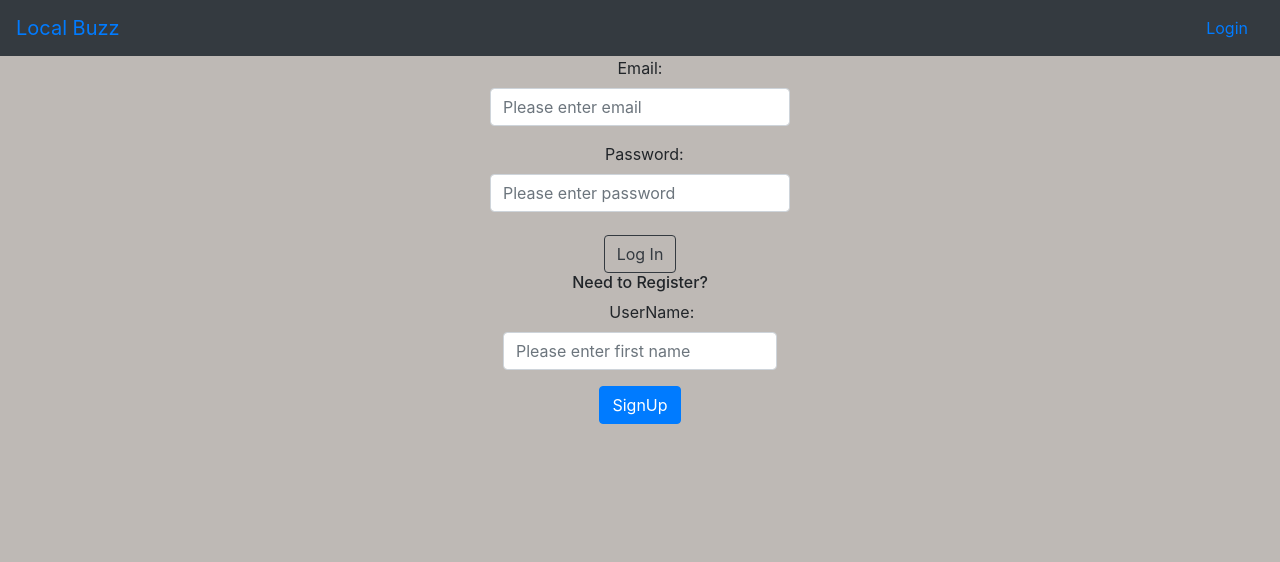
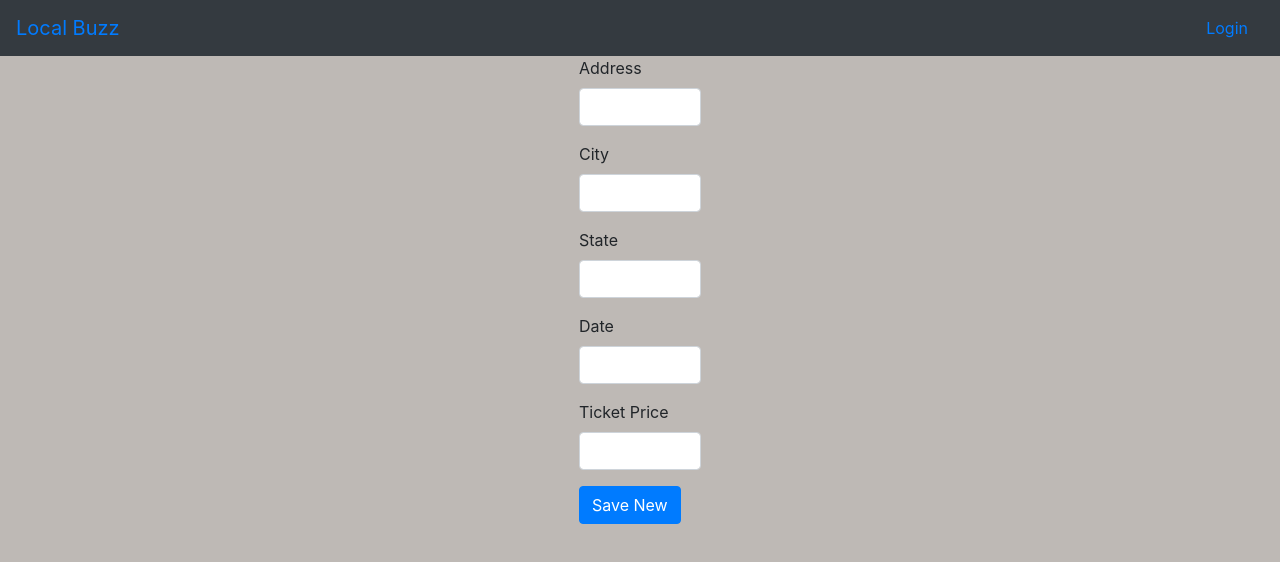
Before and after one commit to ZacCrumpton/backedn_capstone, a React (Create React App) app in the folder localbuzz_backendcapstoneui/backendcapstone/: page /editevent/1 in a window 1280 px wide. Before the commit this address led to /login. Shown: the top 562 px of the page. Built offline with nearby package versions, Linux system fonts and the light colour scheme; no server answers.

Commit message:
can edit events

```diff
--- a/localbuzz_backendcapstoneui/backendcapstone/src/App/App.js
+++ b/localbuzz_backendcapstoneui/backendcapstone/src/App/App.js
@@ -18,6 +18,7 @@ import userData from '../helpers/data/userData';
 import UserHome from '../Pages/UserHome/UserHome';
 import EditPost from '../Pages/EditPost/EditPost';
 import NewEvent from '../Pages/NewEvent/NewEvent';
+import EditEvent from '../Pages/EditEvent/EditEvent';
 
 fbConnection();
 
@@ -89,6 +90,7 @@ class App extends React.Component {
                   <Route path='/artisthome' render = {(props) => <ArtistHome authed={authed} isUser={isUser} isArtist={isArtist} artist={artist} {...props}/>}/>
                   <Route path='/userhome' render = {(props) => <UserHome authed={authed} isUser={isUser} isArtist={isArtist} user={user} {...props}/>}/>
                   <Route path='/editpost/:postid' render = {(props) => <EditPost {...props}/>}/>
+                  <Route path='/editevent/:eventid' render = {(props) => <EditEvent {...props}/>}/>
                   <Route path='/new/event' render = {(props) => <NewEvent artist={artist} {...props}/>}/>
                   <Route path='/login' render = {(props) => <Login authed={authed} isUser={isUser} isArtist={isArtist} {...props}/>}/>
                 <Redirect from='*' to='/login'/>
--- a/localbuzz_backendcapstoneui/backendcapstone/src/Pages/EditEvent/EditEvent.js
+++ b/localbuzz_backendcapstoneui/backendcapstone/src/Pages/EditEvent/EditEvent.js
@@ -0,0 +1,132 @@
+import React from 'react';
+import authData from '../../helpers/data/authData';
+import eventData from '../../helpers/data/eventData';
+import './EditEvent.scss';
+
+class EditEvent extends React.Component {
+  state = {
+    eventAddress: '',
+    eventCity: '',
+    eventState: '',
+    eventDate: '',
+    eventTicketPrice: '',
+  }
+
+  eventAddressChange = (e) => {
+    e.preventDefault();
+    this.setState({ eventAddress: e.target.value });
+  }
+
+  eventCityChange = (e) => {
+    e.preventDefault();
+    this.setState({ eventCity: e.target.value });
+  }
+
+  eventStateChange = (e) => {
+    e.preventDefault();
+    this.setState({ eventState: e.target.value });
+  }
+
+  eventDateChange = (e) => {
+    e.preventDefault();
+    this.setState({ eventDate: e.target.value });
+  }
+
+  eventTicketPriceChange = (e) => {
+    e.preventDefault();
+    this.setState({ eventTicketPrice: e.target.value });
+  }
+
+  editEvent = (e) => {
+    e.preventDefault();
+    const { eventid } = this.props.match.params;
+    const {
+      eventAddress,
+      eventCity,
+      eventState,
+      eventDate,
+      eventTicketPrice,
+    } = this.state;
+    const updatedEvent = {
+      address: eventAddress,
+      city: eventCity,
+      state: eventState,
+      date: eventDate,
+      ticketPrice: eventTicketPrice * 1,
+    };
+    eventData.updateEvent(eventid, updatedEvent)
+      .then(() => this.props.history.push('/artisthome'))
+      .catch((err) => console.error('unable to update event: ', err));
+  }
+
+  render() {
+    const {
+      eventAddress,
+      eventCity,
+      eventState,
+      eventDate,
+      eventTicketPrice,
+    } = this.state;
+
+    return (
+      <div className="EditEvent">
+        <h1>Edit Event</h1>
+        <form className="col-6 offset-3 text-left">
+          <div className="form-group">
+            <label htmlFor="event-address">Address</label>
+            <input
+              type="text"
+              className="form-control"
+              id="event-address"
+              value={eventAddress}
+              onChange={this.eventAddressChange}
+            />
+          </div>
+          <div className="form-group">
+            <label htmlFor="event-city">City</label>
+            <input
+              type="text"
+              className="form-control"
+              id="event-city"
+              value={eventCity}
+              onChange={this.eventCityChange}
+            />
+          </div>
+          <div className="form-group">
+            <label htmlFor="event-state">State</label>
+            <input
+              type="text"
+              className="form-control"
+              id="event-state"
+              value={eventState}
+              onChange={this.eventStateChange}
+            />
+          </div>
+          <div className="form-group">
+            <label htmlFor="event-date">Date</label>
+            <input
+              type="text"
+              className="form-control"
+              id="event-date"
+              value={eventDate}
+              onChange={this.eventDateChange}
+            />
+          </div>
+          <div className="form-group">
+            <label htmlFor="event-ticketPrice">Ticket Price</label>
+            <input
+              type="text"
+              className="form-control"
+              id="event-ticketPrice"
+              value={eventTicketPrice}
+              onChange={this.eventTicketPriceChange}
+            />
+          </div>
+          <button type="submit" className="btn btn-primary" onClick={this.editEvent}>Save New</button>
+          </form>
+      </div>
+    );
+  }
+}
+
+export default EditEvent;
--- a/localbuzz_backendcapstoneui/backendcapstone/src/Shared/Event/Event.js
+++ b/localbuzz_backendcapstoneui/backendcapstone/src/Shared/Event/Event.js
@@ -1,5 +1,6 @@
 import React from 'react';
 import './Event.scss';
+import { withRouter, Link } from 'react-router-dom';
 import PropTypes from 'prop-types';
 
 class Event extends React.Component {
@@ -11,6 +12,7 @@ class Event extends React.Component {
 
   render() {
     const { event } = this.props;
+    const eventLink = `editevent/${event.eventId}`;
     return (
       <div>
         <div id={event.eventId} className="eventCard card">
@@ -21,11 +23,11 @@ class Event extends React.Component {
           <h5>State: {event.state}</h5>
           <h5>Price: ${event.ticketPrice}</h5>
           </div>
-
+            <Link className="btn btn-dark" to={eventLink}>Edit</Link>
         </div>
       </div>
     );
   }
 }
 
-export default Event;
+export default withRouter(Event);
--- a/localbuzz_backendcapstoneui/backendcapstone/src/helpers/data/eventData.js
+++ b/localbuzz_backendcapstoneui/backendcapstone/src/helpers/data/eventData.js
@@ -3,6 +3,12 @@ import { baseUrl } from '../constants.json';
 
 const createEvent = (newEvent) => axios.post(`${baseUrl}/events`, newEvent);
 
+const updateEvent = (eventId, updatedEvent) => axios.put(`${baseUrl}/events/${eventId}`, updatedEvent);
+
 const deleteEvent = (eventId) => axios.delete(`${baseUrl}/events/${eventId}`);
 
-export default { createEvent, deleteEvent };
+export default {
+  createEvent,
+  deleteEvent,
+  updateEvent,
+};
--- a/localbuzz_backendcapstoneui/backendcapstone/src/helpers/data/postData.js
+++ b/localbuzz_backendcapstoneui/backendcapstone/src/helpers/data/postData.js
@@ -22,5 +22,9 @@ const updatePost = (postId, updatedPost) => axios.put(`${baseUrl}/post/${postId}
 const deletePost = (postId) => axios.delete(`${baseUrl}/post/${postId}`);
 
 export default {
-  getArtistPosts, createPost, deletePost, getSinglePost, updatePost,
+  getArtistPosts,
+  createPost,
+  deletePost,
+  getSinglePost,
+  updatePost,
 };
```
Also changed, not shown: 1 other file (tests, documents, lock files or other folders).
